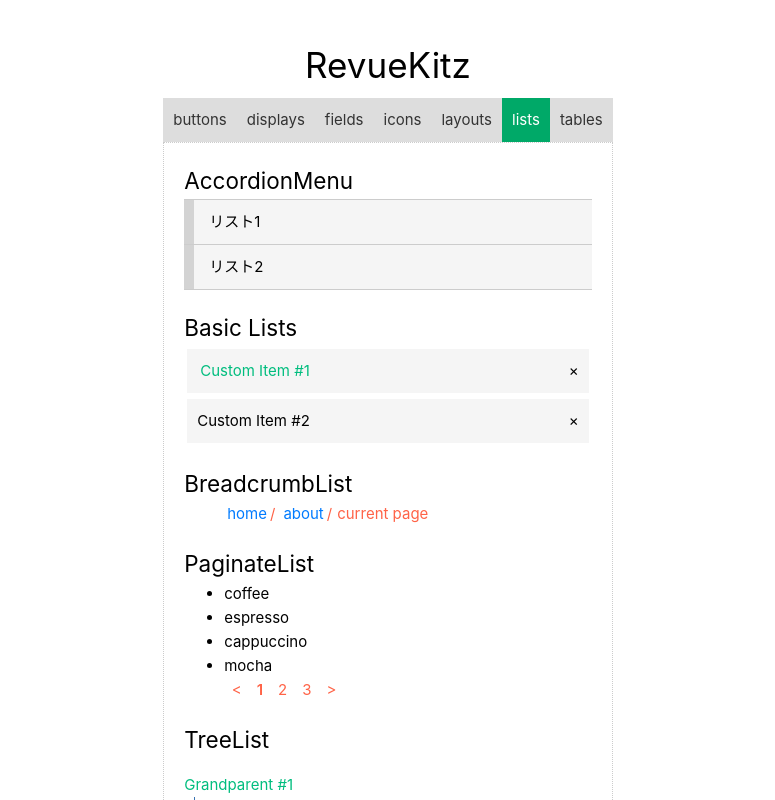
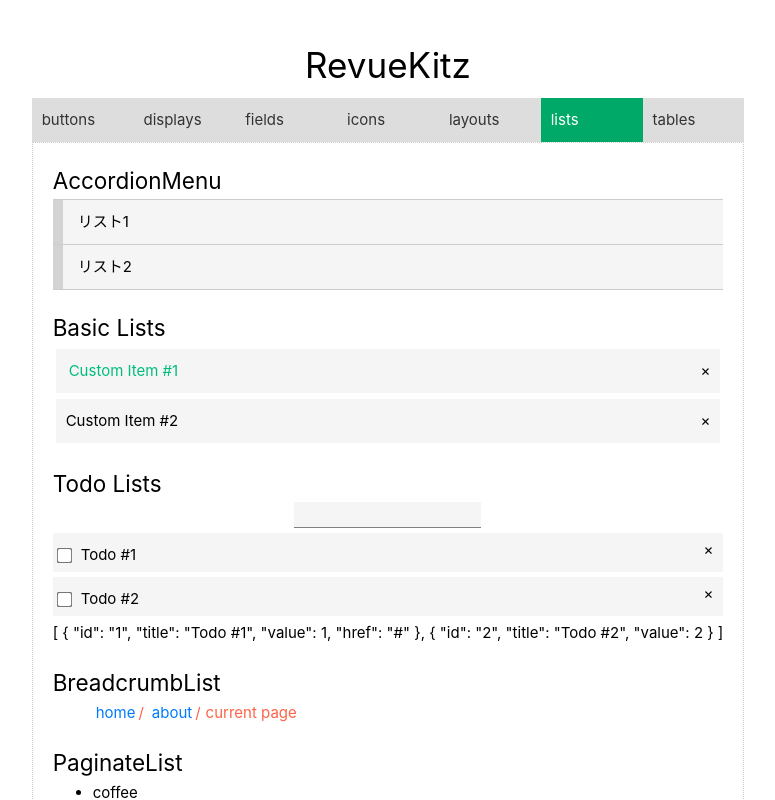
Before and after one commit to sh-kikuchi/revuekitz, a Vue app: page / in a window 1280 px wide. Both pictures are taken after a click on the item "lists". Shown: the top 800 px of the page, without its empty margins (252-1027 px from the left). Built offline with nearby package versions, Linux system fonts and the light colour scheme.

Commit message:
create Todo component_20241018

```diff
--- a/src/App.vue
+++ b/src/App.vue
@@ -53,6 +53,7 @@ import TreeList from './components/global/lists/TreeList.vue'
 
 // tables(1)
 import DataTable from './components/global/tables/DataTable.vue'
+import ToDoList from './components/global/lists/ToDoList.vue'
 
 /*======Fields:start=====*/
 const text = ref('text')
@@ -124,6 +125,11 @@ const tableItems = ref([
   { date: '2024-01-05', title: 'Title 5', content: 'Content 5', author: 'Author 5' }
 ])
 const targetData = ref([])
+
+const todos = ref([
+  { id: '1', title: 'Todo #1', value: 1, href: '#' },
+  { id: '2', title: 'Todo #2', value: 2 }
+])
 </script>
 
 <template>
@@ -567,6 +573,20 @@ const targetData = ref([])
           </div>
         </section>
         <section>
+          <h2>Todo Lists</h2>
+          <div>
+            <ToDoList
+              id="toDoList"
+              class="todo-list-class"
+              :style="{ color: 'black' }"
+              :styleReset="false"
+              :items="todos"
+              v-model:vals="todos"
+            />
+            {{ todos }}
+          </div>
+        </section>
+        <section>
           <h2>BreadcrumbList</h2>
           <BreadcrumbList
             :items="[
--- /dev/null
+++ b/src/components/global/lists/ToDoList.vue
@@ -0,0 +1,163 @@
+<script setup lang="ts">
+import { ref, computed } from 'vue'
+import TextField from '../fields/TextField.vue'
+import CheckBoxField from '../fields/CheckBoxField.vue'
+
+interface Item {
+  title: string
+  checked: boolean // true for checked, false for unchecked
+}
+
+const props = defineProps({
+  id: {
+    type: String,
+    default: ''
+  },
+  class: {
+    type: String,
+    default: ''
+  },
+  style: {
+    type: [String, Object],
+    default: ''
+  },
+  styleReset: {
+    type: Boolean,
+    default: false
+  },
+  items: {
+    type: Array,
+    default: () => [
+      {
+        title: 'Item #1',
+        checked: false
+      },
+      {
+        title: 'Item #2',
+        checked: false
+      },
+      {
+        title: 'Item #3',
+        checked: false
+      }
+    ]
+  }
+})
+
+const items = ref<Item[]>(props.items as Item[])
+
+// Binding classes
+const bindingClass = computed(() => {
+  return props.styleReset ? props.class : `revuekitz-basic-list ${props.class}`
+})
+
+const todo = ref<string>('')
+
+//emit
+const emit = defineEmits(['vals'])
+
+// Add item to the list
+const addItem = () => {
+  if (todo.value.trim()) {
+    items.value.push({
+      title: todo.value.trim(),
+      checked: false // New items are unchecked by default
+    })
+    todo.value = '' // Reset input field
+    emit('vals', items.value)
+  }
+}
+
+// Delete item from the list
+const deleteItem = (index: number, event: Event) => {
+  event.stopPropagation() // Stop click event propagation
+  items.value.splice(index, 1)
+  emit('vals', items.value)
+}
+
+// Toggle checkbox state
+const toggleCheck = (index: number, isChecked: boolean) => {
+  items.value[index].checked = isChecked
+  emit('vals', items.value)
+}
+</script>
+
+<template>
+  <div class="revuekitz-basic-list-strikethrough">
+    <TextField v-model:val="todo" @keyup.enter="addItem" />
+  </div>
+  <ul :id="props.id" :class="bindingClass" :style="props.style">
+    <li v-for="(item, index) in items" :key="index" class="revuekitz-basic-list-item">
+      <div class="revuekitz-basic-list-body">
+        <div>
+          <CheckBoxField
+            :isChecked="item.checked"
+            @change="toggleCheck(index, $event.target.checked)"
+          />
+        </div>
+        <div :class="{ strikethrough: item.checked }">
+          {{ item.title }}
+        </div>
+      </div>
+      <div>
+        <div class="revuekitz-basic-list-delete-action" @click="deleteItem(index, $event)">
+          &times;
+        </div>
+      </div>
+    </li>
+  </ul>
+</template>
+
+<style scoped>
+.revuekitz-basic-list {
+  padding: 0;
+}
+
+.revuekitz-basic-list > li {
+  padding: 5px;
+  margin-top: 5px;
+  margin-bottom: 5px;
+  list-style-type: none;
+  background: whitesmoke;
+}
+
+.revuekitz-basic-list > li:hover {
+  background: lightgrey;
+}
+
+.revuekitz-basic-list > li:last-child {
+  border-bottom: none;
+}
+
+.revuekitz-basic-list-item {
+  display: flex;
+  justify-content: space-between;
+}
+
+.revuekitz-basic-list-delete-action {
+  cursor: pointer;
+  font-size: 15px;
+  padding-right: 5px;
+}
+
+.revuekitz-basic-list-delete-action:hover {
+  color: darkred;
+}
+
+/* Add this class for strikethrough effect */
+.strikethrough {
+  text-decoration: line-through;
+}
+
+.revuekitz-basic-list-strikethrough {
+  display: flex;
+  justify-content: center;
+  margin-bottom: 5px;
+}
+
+.revuekitz-basic-list-body {
+  display: flex;
+  align-items: center;
+  margin-top: 5px;
+}
+</style>
```
